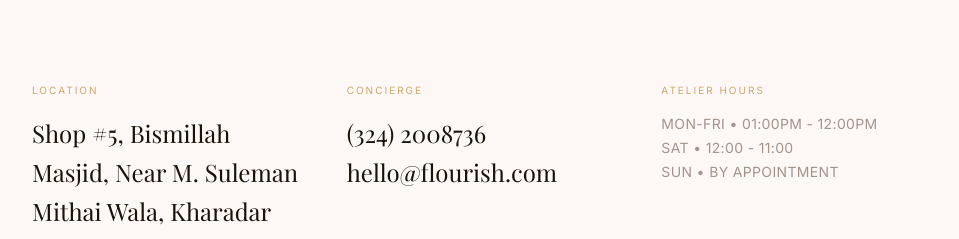
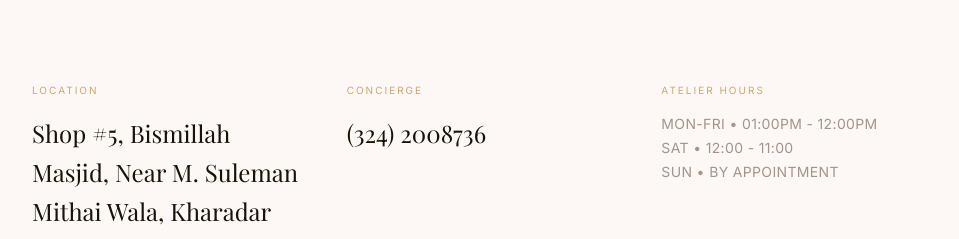
Before and after one commit to codeewithparth-dev/Flourish-beauty-parlor, a React (Vite) app: page / in a window 1280 px wide. Shown: the part 5723-5962 px from the top of the page, without its empty margins (160-1119 px from the left). Built offline with nearby package versions, Linux system fonts and the light colour scheme; a web font is replaced by a local one.

Commit message:
Updated code

```diff
--- a/src/components/Contact.jsx
+++ b/src/components/Contact.jsx
@@ -27,8 +27,7 @@ const Contact = () => {
             <div className="space-y-4">
               <p className="font-body text-[10px] text-gold tracking-[0.2em] uppercase">Concierge</p>
               <p className="font-display text-2xl text-noir leading-relaxed">
-                (324) 2008736  <br />
-                hello@flourish.com
+                (324) 2008736
               </p>
             </div>
 
```
